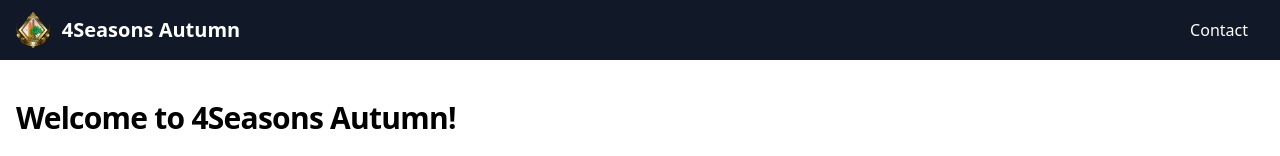
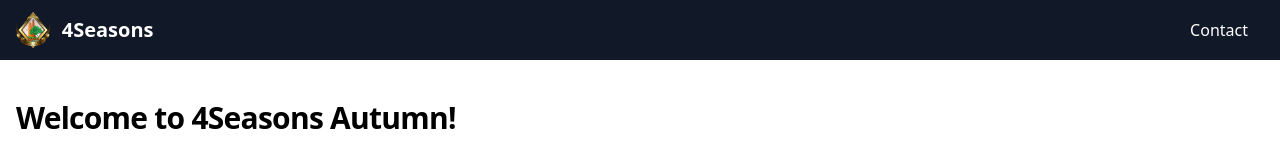
Before and after one commit to Takeno/decklist-collector, a Next.js app: page /login in a window 1280 px wide. Shown: the top 156 px of the page. Built offline with nearby package versions, Linux system fonts and the light colour scheme; no server answers; the database is empty.

Commit message:
Fix titles

```diff
--- a/src/components/Layout/Header.tsx
+++ b/src/components/Layout/Header.tsx
@@ -19,13 +19,9 @@
         <div className="container flex flex-wrap justify-between items-center mx-auto">
           <Link href="/">
             <a className="flex items-center">
-              <img
-                src={logo.src}
-                className="mr-3 h-6 sm:h-9"
-                alt="4Seasons Summer"
-              />
+              <img src={logo.src} className="mr-3 h-6 sm:h-9" alt="4Seasons" />
               <span className="self-center text-xl font-semibold whitespace-nowrap text-white">
-                4Seasons Autumn
+                4Seasons
               </span>
             </a>
           </Link>
--- a/src/pages/_app.tsx
+++ b/src/pages/_app.tsx
@@ -11,7 +11,7 @@
   return (
     <>
       <Head>
-        <title>Welcome to 4Seasons Autumn!</title>
+        <title>Welcome to 4Seasons!</title>
         <meta
           name="description"
           content="Register, pay and upload your decklist fully online"
```
